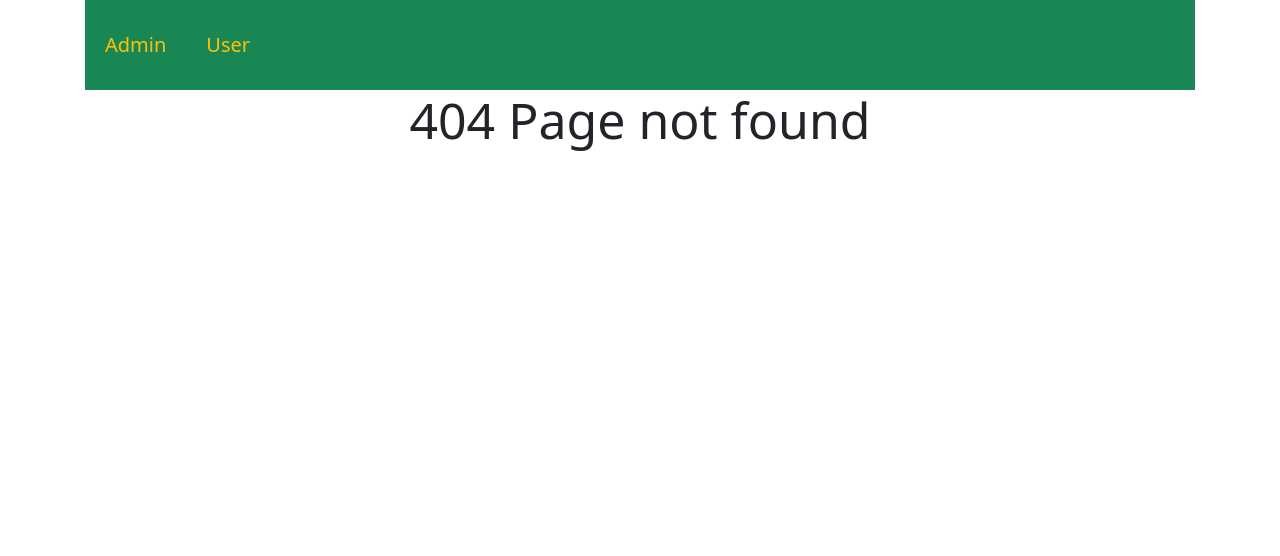
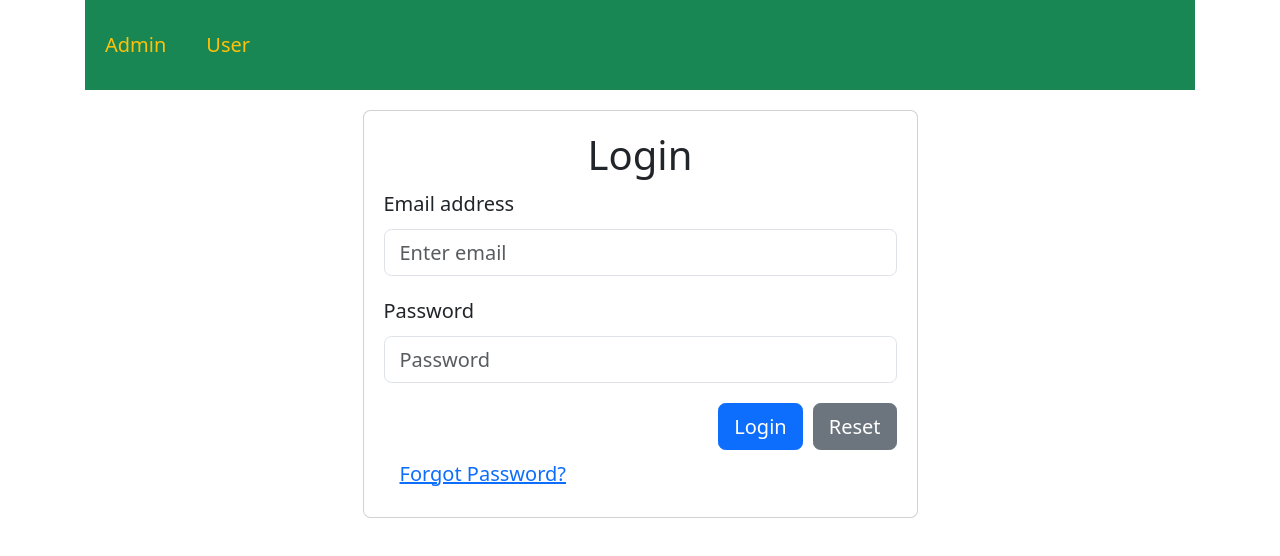
Before and after one commit to RamprosadG/Dynamic-Blog-Server, a React (Vite) app in the folder client/: page /user/login in a window 1280 px wide. Before the commit this address had no page. Shown: the top 556 px of the page. Built offline with nearby package versions, Linux system fonts and the light colour scheme.

Commit message:
Design login and register pages.

```diff
--- a/client/src/App.jsx
+++ b/client/src/App.jsx
@@ -8,6 +8,8 @@ import AdminTopic from "./pages/admin/Topic";
 import Error from "./pages/user/Error";
 import { Container, Nav } from "react-bootstrap";
 import Header from "./components/Layout";
+import LoginPage from "./pages/user/Login";
+import RegisterPage from "./pages/user/Register";
 
 const App = () => {
   return (
@@ -18,6 +20,8 @@ const App = () => {
           <Routes>
             <Route path="/" Component={UserHome} />
             <Route path="/user/blog" Component={UserBlog} />
+            <Route path="/user/login" Component={LoginPage} />
+            <Route path="/user/register" Component={RegisterPage} />
             <Route path="/admin/home" Component={AdminHome} />
             <Route path="/admin/blog" Component={AdminBlog} />
             <Route path="/admin/topic" Component={AdminTopic} />
--- a/client/src/pages/admin/Topic.jsx
+++ b/client/src/pages/admin/Topic.jsx
@@ -38,7 +38,7 @@ const Topic = () => {
     <>
       <div className="d-flex justify-content-center my-5">
         {navigate && <Navigate to="/admin/home" />}
-        <Card style={{ width: "30rem" }}>
+        <Card style={{ width: "50%" }}>
           <Card.Body>
             <Card.Title className="text-center">Add a new topic</Card.Title>
 
--- /dev/null
+++ b/client/src/pages/user/Login.jsx
@@ -0,0 +1,84 @@
+import React, { useState } from "react";
+import { Container, Form, Button } from "react-bootstrap";
+
+const LoginPage = () => {
+  const [email, setEmail] = useState("");
+  const [password, setPassword] = useState("");
+
+  const handleEmailChange = (e) => {
+    setEmail(e.target.value);
+  };
+
+  const handlePasswordChange = (e) => {
+    setPassword(e.target.value);
+  };
+
+  const handleForgotPassword = () => {
+    // Handle forgot password action
+    console.log("Forgot password clicked");
+  };
+
+  const handleLogin = () => {
+    // Handle login action
+    console.log("Login clicked");
+  };
+
+  const handleReset = () => {
+    setEmail("");
+    setPassword("");
+  };
+
+  return (
+    <>
+      <div className="d-flex justify-content-center">
+        <div className="card mt-3" style={{ width: "50%" }}>
+          <div className="card-body">
+            <div className="card-title text-center">
+              <h2>Login</h2>
+            </div>
+
+            <Form>
+              <Form.Group className="mb-3" controlId="formBasicEmail">
+                <Form.Label>Email address</Form.Label>
+                <Form.Control
+                  type="email"
+                  placeholder="Enter email"
+                  value={email}
+                  onChange={handleEmailChange}
+                />
+              </Form.Group>
+
+              <Form.Group className="mb-3" controlId="formBasicPassword">
+                <Form.Label>Password</Form.Label>
+                <Form.Control
+                  type="password"
+                  placeholder="Password"
+                  value={password}
+                  onChange={handlePasswordChange}
+                />
+              </Form.Group>
+
+              <div className="d-flex justify-content-end mt-3">
+                <Button
+                  variant="primary"
+                  className="me-2"
+                  onClick={handleLogin}
+                >
+                  Login
+                </Button>
+                <Button variant="secondary" onClick={handleReset}>
+                  Reset
+                </Button>
+              </div>
+              <Button variant="link" onClick={handleForgotPassword}>
+                Forgot Password?
+              </Button>
+            </Form>
+          </div>
+        </div>
+      </div>
+    </>
+  );
+};
+
+export default LoginPage;
--- /dev/null
+++ b/client/src/pages/user/Register.jsx
@@ -0,0 +1,139 @@
+import React, { useState } from "react";
+import { Container, Form, Button } from "react-bootstrap";
+
+const Register = () => {
+  const [userName, setUserName] = useState("");
+  const [email, setEmail] = useState("");
+  const [firstName, setFirstName] = useState("");
+  const [lastName, setLastName] = useState("");
+  const [password, setPassword] = useState("");
+  const [confirmPassword, setConfirmPassword] = useState("");
+
+  const handleUserNameChange = (e) => {
+    setUserName(e.target.value);
+  };
+
+  const handleEmailChange = (e) => {
+    setEmail(e.target.value);
+  };
+
+  const handleFirstNameChange = (e) => {
+    setFirstName(e.target.value);
+  };
+
+  const handleLastNameChange = (e) => {
+    setLastName(e.target.value);
+  };
+
+  const handlePasswordChange = (e) => {
+    setPassword(e.target.value);
+  };
+
+  const handleConfirmPasswordChange = (e) => {
+    setConfirmPassword(e.target.value);
+  };
+
+  const handleRegister = () => {
+    // Handle register action
+    console.log("Register clicked");
+  };
+
+  const handleReset = () => {
+    setUserName("");
+    setEmail("");
+    setFirstName("");
+    setLastName("");
+    setPassword("");
+    setConfirmPassword("");
+  };
+
+  return (
+    <>
+      <div className="d-flex justify-content-center">
+        <div className="card my-3" style={{ width: "50%" }}>
+          <div className="card-body">
+            <div className="card-title text-center">
+              <h2>Register</h2>
+            </div>
+            <Form>
+              <Form.Group className="mb-5" controlId="formBasicUserName">
+                <Form.Label>User Name</Form.Label>
+                <Form.Control
+                  type="text"
+                  placeholder="Enter user name"
+                  value={userName}
+                  onChange={handleUserNameChange}
+                />
+              </Form.Group>
+
+              <Form.Group className="mb-5" controlId="formBasicEmail">
+                <Form.Label>Email address</Form.Label>
+                <Form.Control
+                  type="email"
+                  placeholder="Enter email"
+                  value={email}
+                  onChange={handleEmailChange}
+                />
+              </Form.Group>
+
+              <Form.Group className="mb-5" controlId="formBasicFirstName">
+                <Form.Label>First Name</Form.Label>
+                <Form.Control
+                  type="text"
+                  placeholder="Enter first name"
+                  value={firstName}
+                  onChange={handleFirstNameChange}
+                />
+              </Form.Group>
+
+              <Form.Group className="mb-5" controlId="formBasicLastName">
+                <Form.Label>Last Name</Form.Label>
+                <Form.Control
+                  type="text"
+                  placeholder="Enter last name"
+                  value={lastName}
+                  onChange={handleLastNameChange}
+                />
+              </Form.Group>
+
+              <Form.Group className="mb-5" controlId="formBasicPassword">
+                <Form.Label>Password</Form.Label>
+                <Form.Control
+                  type="password"
+                  placeholder="Password"
+                  value={password}
+                  onChange={handlePasswordChange}
+                />
+              </Form.Group>
+
+              <Form.Group className="mb-5" controlId="formBasicConfirmPassword">
+                <Form.Label>Confirm password</Form.Label>
+                <Form.Control
+                  type="password"
+                  placeholder="Confirm password"
+                  value={confirmPassword}
+                  onChange={handleConfirmPasswordChange}
+                />
+              </Form.Group>
+
+              <div className="d-flex justify-content-end">
+                <Button
+                  variant="secondary"
+                  className="me-3"
+                  onClick={handleReset}
+                >
+                  Reset
+                </Button>
+                <Button variant="primary" onClick={handleRegister}>
+                  Register
+                </Button>
+              </div>
+            </Form>
+          </div>
+        </div>
+      </div>
+    </>
+  );
+};
+
+export default Register;
```
